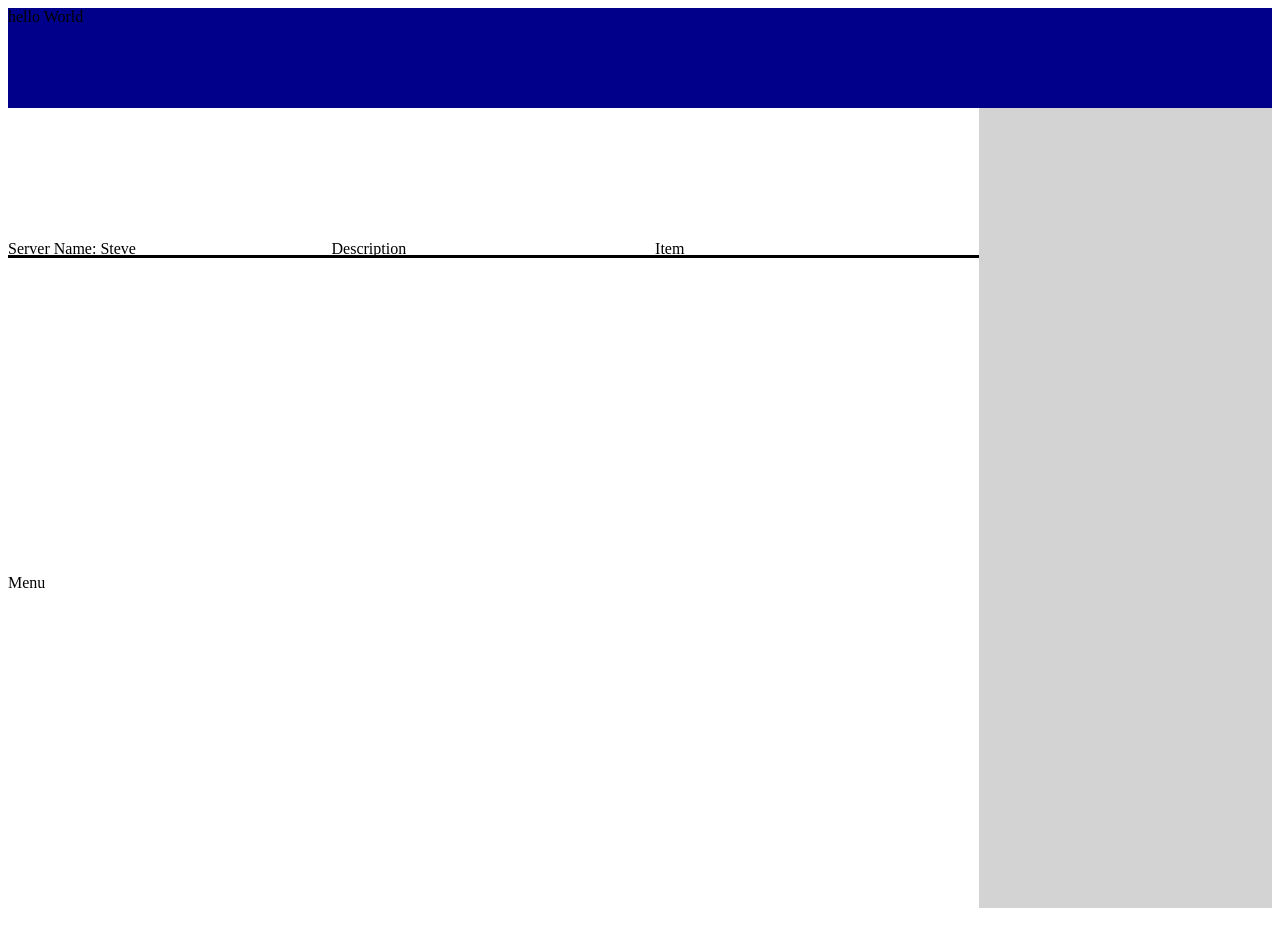
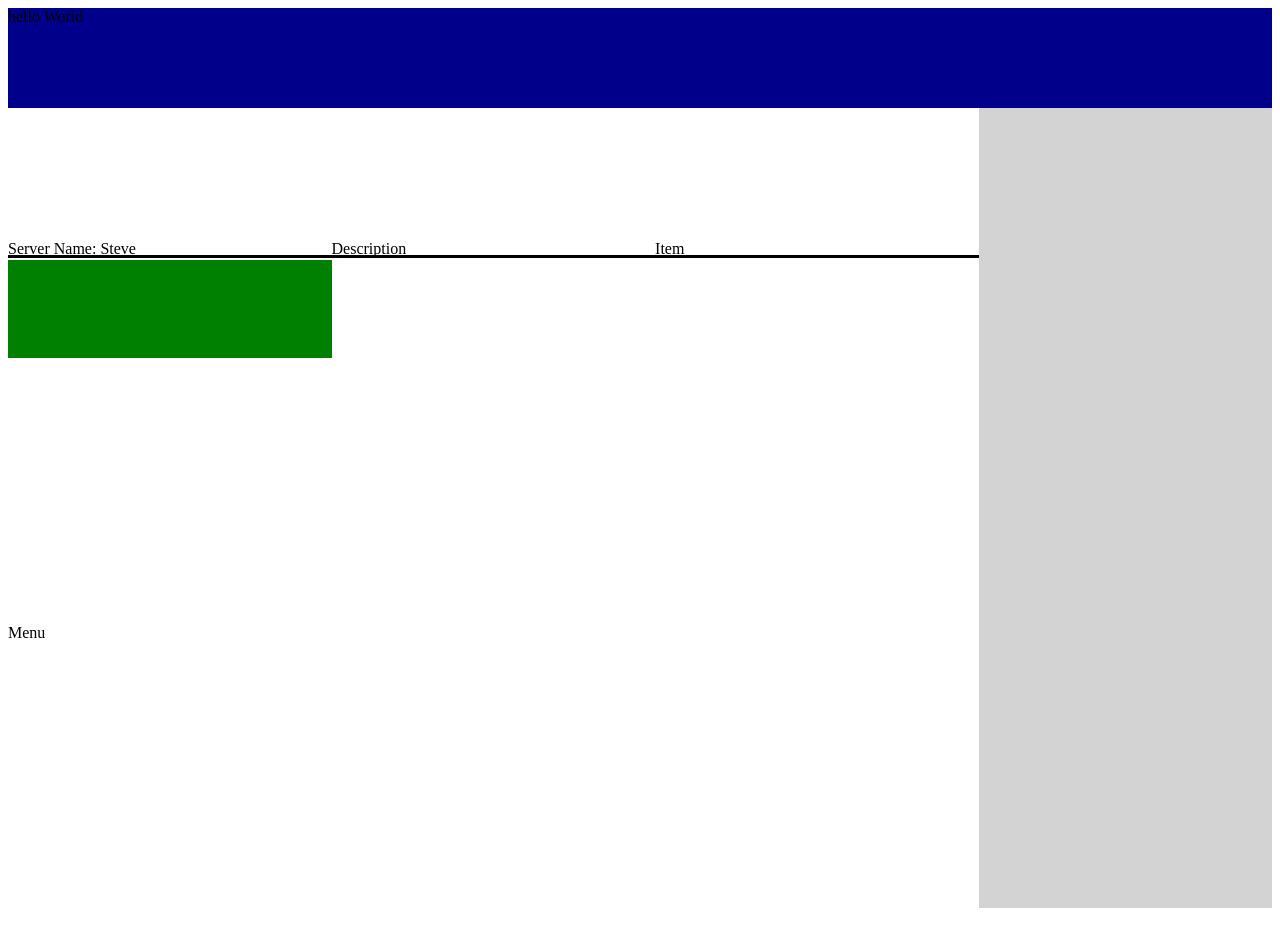
Before and after one commit to MacRJ/barTab_Angular, a plain HTML site: page index.html in a window 1280 px wide. Drawn offline with nearby package versions, Linux system fonts and the light colour scheme; some packages are replaced by stand-ins of ours; no server answers.

Commit message:
added the bill items to the bill body

```diff
--- a/css/billCss.css
+++ b/css/billCss.css
@@ -1,11 +1,11 @@
 .bill_container {
   display: grid;
   grid-template-columns: 1fr 1fr 1fr;
-  grid-template-rows: 75px auto 75px
+  grid-template-rows: 75px auto 75px 100px
 }
 .bill_header {
   grid-column: 1/4;
-  grid-row: 1/6;
+  grid-row: 1/4;
   border-bottom-style: solid;
 }
 .bill_server {
@@ -27,5 +27,7 @@
   align-self: end
 }
 .bill_body_container {
-
+  margin-top: 2px;
+  grid-row: 4;
+  background-color: green
 }
--- a/templates/theBill.html
+++ b/templates/theBill.html
@@ -20,7 +20,7 @@
     <div
       ng-repeat="item in bill | orderBy: 'id'"
 
-    >
+    >{{item.name}}
     </div>
 
   </div>
```
